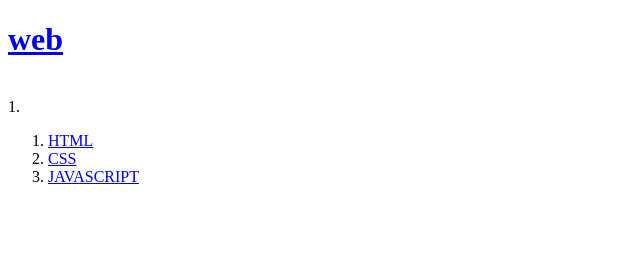
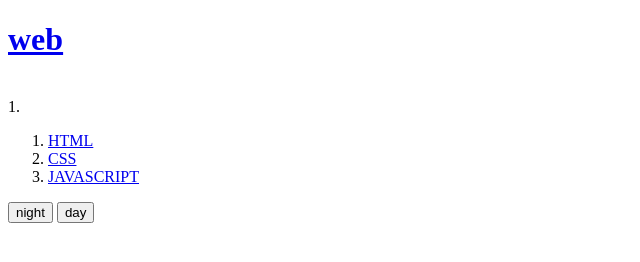
Before and after one commit to Jung2312/WEB_Study, a plain HTML site: page index.html in a window 1280 px wide. Shown: the whole page, without its empty margins (0-640 px from the left). Drawn offline with Linux system fonts and the light colour scheme.

Commit message:
온클릭 이벤트

```diff
--- a/index.html
+++ b/index.html
@@ -18,9 +18,15 @@
         <li><a href="./3.html" target="_blank">JAVASCRIPT</a></li>
     </ol>
 
+    <!-- onclick은 자바스크립트 문법이 와야 함 -->
+    <input type="button" value="night" onclick="alert('hi')">
+    <input type="button" value="day" onchange="alert('hi')">
 
     <!-- 자바 스크립트 불러옴(주로 끝에서 부름) -->
-    <script src="script.js"></script>
+    <script src="script.js">
+
+
+    </script>
  </body>
 
 <!--
```
